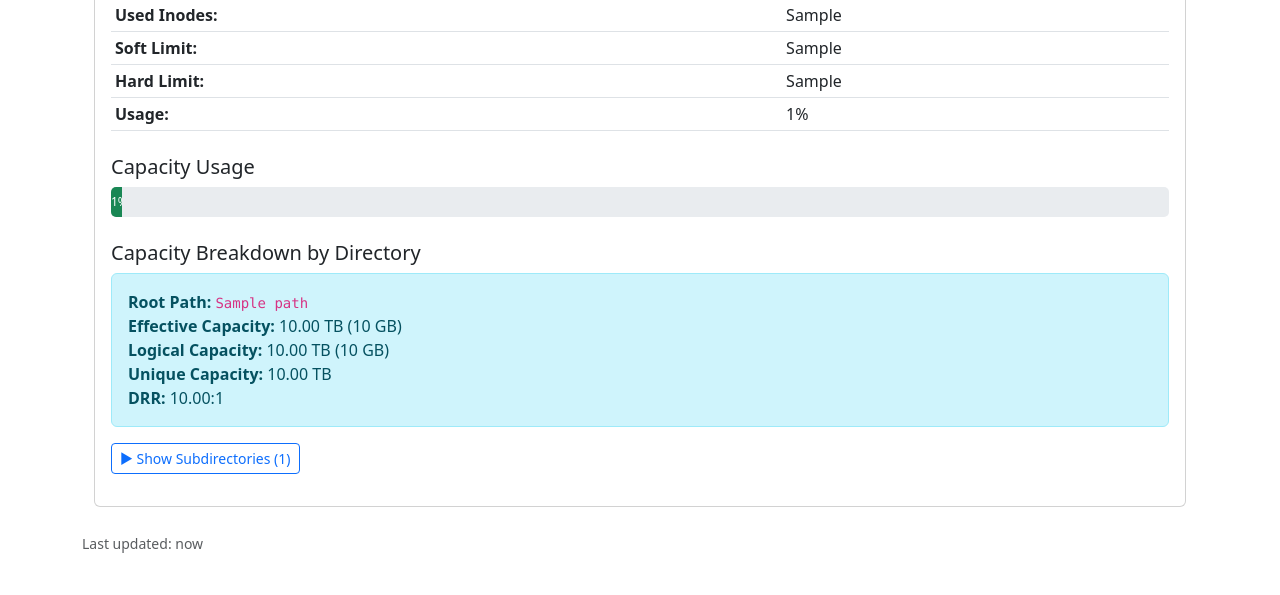
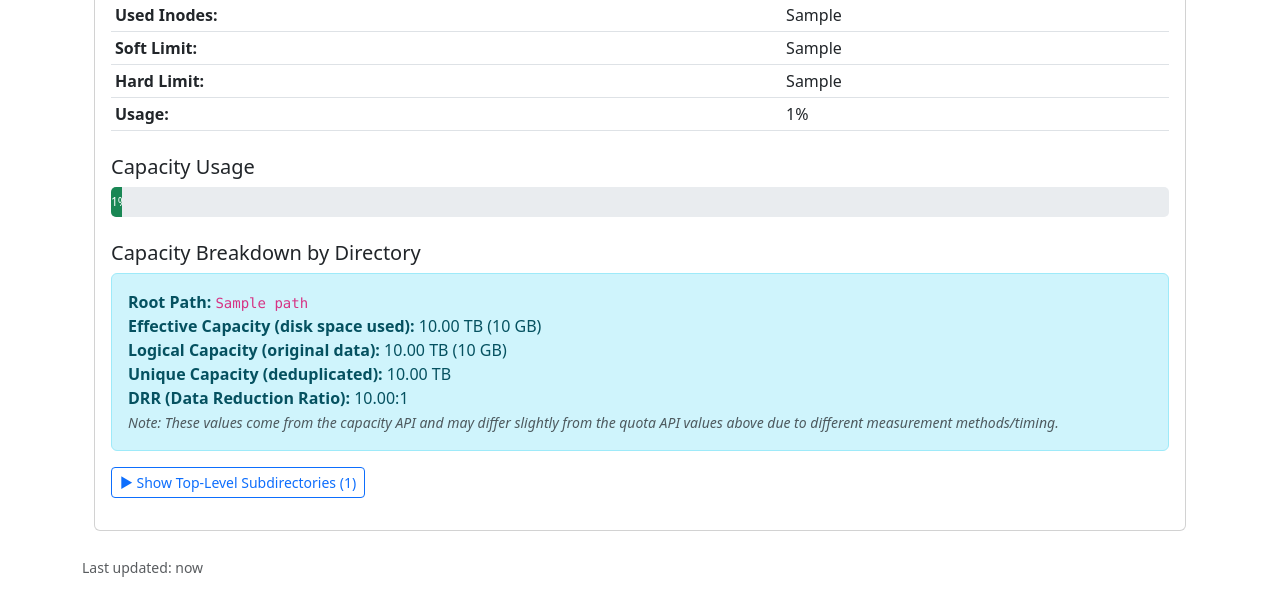
Before and after one commit to checomp/trace-vast-dashboard, a Flask app: template templates/dashboard.html in a window 1280 px wide. Shown: the part 785-1380 px from the top of the page. Before the commit the page ends 1338 px from the top, so only its background shows below. Run offline with Flask 3, Linux system fonts and the light colour scheme; the template is opened without the code that fills it: most values are stand-ins (such as "Sample title", 1, 10 or a date in 2020).

Commit message:
updated fields

```diff
--- a/templates/dashboard.html
+++ b/templates/dashboard.html
@@ -148,19 +148,26 @@
                 {% if quota.capacity_breakdown.root %}
                 <div class="alert alert-info">
                     <strong>Root Path:</strong> <code>{{ quota.capacity_breakdown.root.path }}</code><br>
-                    <strong>Effective Capacity:</strong> {{ "{:,.2f}".format(quota.capacity_breakdown.root.usable_bytes / (1024**4)) }} TB
+                    <strong>Effective Capacity (disk space used):</strong> {{ "{:,.2f}".format(quota.capacity_breakdown.root.usable_bytes / (1024**4)) }} TB
                     ({{ "{:,.0f}".format(quota.capacity_breakdown.root.usable_bytes / (1024**3)) }} GB)<br>
-                    <strong>Logical Capacity:</strong> {{ "{:,.2f}".format(quota.capacity_breakdown.root.logical_bytes / (1024**4)) }} TB
+                    <strong>Logical Capacity (original data):</strong> {{ "{:,.2f}".format(quota.capacity_breakdown.root.logical_bytes / (1024**4)) }} TB
                     ({{ "{:,.0f}".format(quota.capacity_breakdown.root.logical_bytes / (1024**3)) }} GB)<br>
-                    <strong>Unique Capacity:</strong> {{ "{:,.2f}".format(quota.capacity_breakdown.root.unique_bytes / (1024**4)) }} TB<br>
-                    <strong>DRR:</strong> {{ "{:.2f}".format(quota.capacity_breakdown.root.drr) }}:1
+                    <strong>Unique Capacity (deduplicated):</strong> {{ "{:,.2f}".format(quota.capacity_breakdown.root.unique_bytes / (1024**4)) }} TB<br>
+                    <strong>DRR (Data Reduction Ratio):</strong> {{ "{:.2f}".format(quota.capacity_breakdown.root.drr) }}:1
+                    <br><small class="text-muted"><em>Note: These values come from the capacity API and may differ slightly from the quota API values above due to different measurement methods/timing.</em></small>
                 </div>
                 {% endif %}
 
                 {% if quota.capacity_breakdown.subdirectories %}
+                {% set top_level_count = namespace(value=0) %}
+                {% for subdir in quota.capacity_breakdown.subdirectories %}
+                    {% if '/' not in subdir.path %}
+                        {% set top_level_count.value = top_level_count.value + 1 %}
+                    {% endif %}
+                {% endfor %}
                 <div class="mb-3">
                     <button class="btn btn-sm btn-outline-primary" type="button" data-bs-toggle="collapse" data-bs-target="#subdirTable" aria-expanded="false" aria-controls="subdirTable" id="subdirToggleBtn">
-                        <span id="toggleIcon">▶</span> Show Subdirectories ({{ quota.capacity_breakdown.subdirectories|length }})
+                        <span id="toggleIcon">▶</span> Show Top-Level Subdirectories ({{ top_level_count.value }})
                     </button>
                 </div>
                 <div class="collapse" id="subdirTable">
@@ -169,9 +176,9 @@
                             <thead class="thead-dark">
                                 <tr>
                                     <th>Subdirectory Path</th>
-                                    <th class="text-right">Effective</th>
-                                    <th class="text-right">Logical</th>
-                                    <th class="text-right">% of Total</th>
+                                    <th class="text-right">Effective (Disk)</th>
+                                    <th class="text-right">Logical (Original)</th>
+                                    <th class="text-right">% of Quota Used</th>
                                     <th class="text-right">DRR</th>
                                 </tr>
                             </thead>
```
